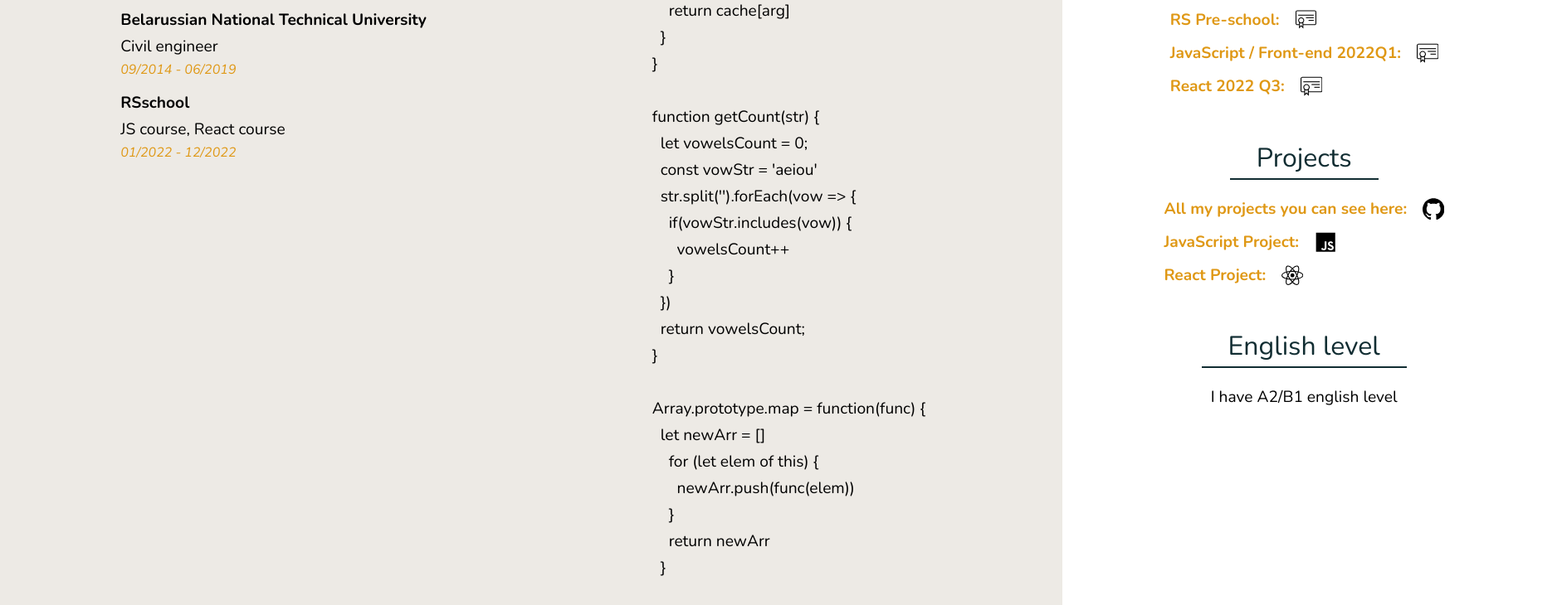
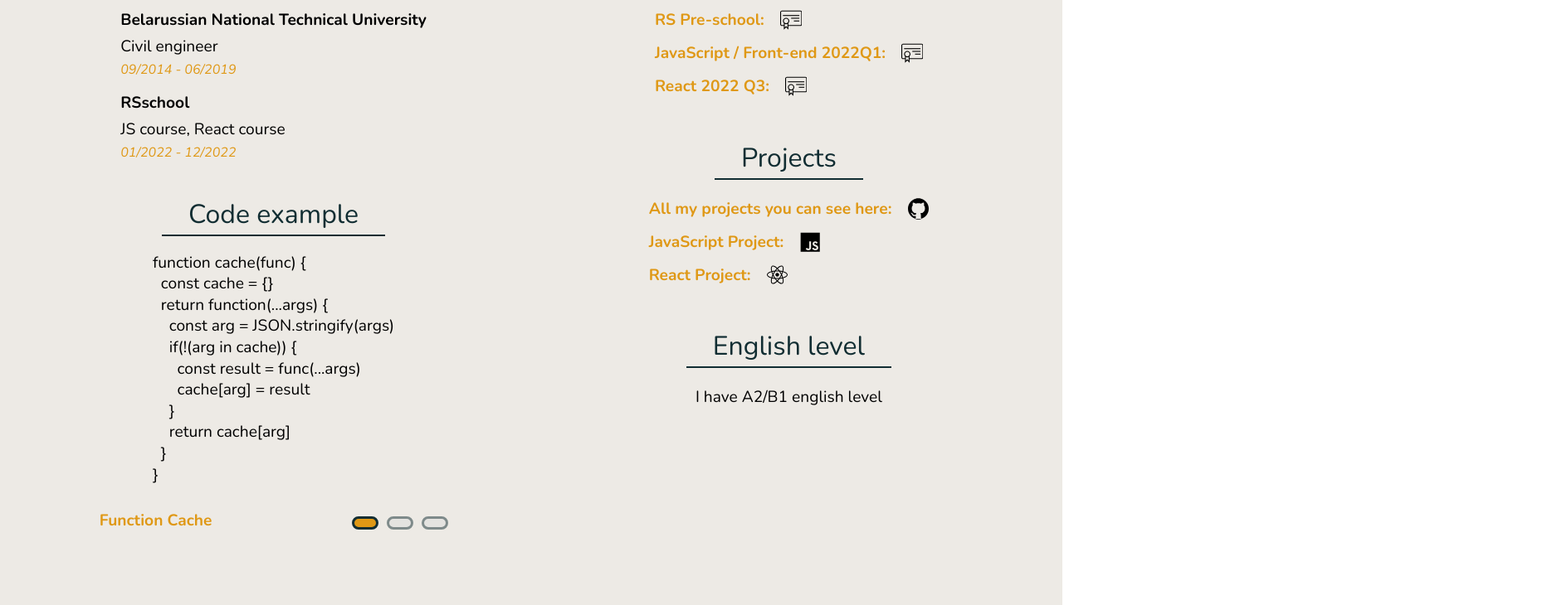
Before and after one commit to gavrilenkoartem038/CV, a plain HTML site: page index.html in a window 1280 px wide. Shown: the part 720-1450 px from the top of the page at 83% size, 1882 px wide, since content can reach past the window. Drawn offline with nearby package versions, Linux system fonts and the light colour scheme; the site is published under a folder, as on GitHub Pages, so addresses that start at the root find nothing.

Commit message:
fix: fix style links

```diff
--- a/index.html
+++ b/index.html
@@ -8,6 +8,8 @@
   <link href="https://fonts.googleapis.com/css2?family=Nunito:ital,wght@0,400;0,700;1,400&display=swap"
     rel="stylesheet">
   <link rel="stylesheet" href="style.css">
+  <link rel="stylesheet" href="./assets/styles/slider.css">
+  <link rel="stylesheet" href="./assets/styles/burger.css">
   <link rel="shortcut icon" href="./assets/favicon.ico" type="image/x-icon">
   <title>CV for DataMola</title>
 </head>
--- a/style.css
+++ b/style.css
@@ -1,6 +1,3 @@
-@import url('/assets/styles/burger.css');
-@import url('/assets/styles/slider.css');
-
 :root {
   --main-color: #edeae5;
   --dark-color: #112D32;
```
